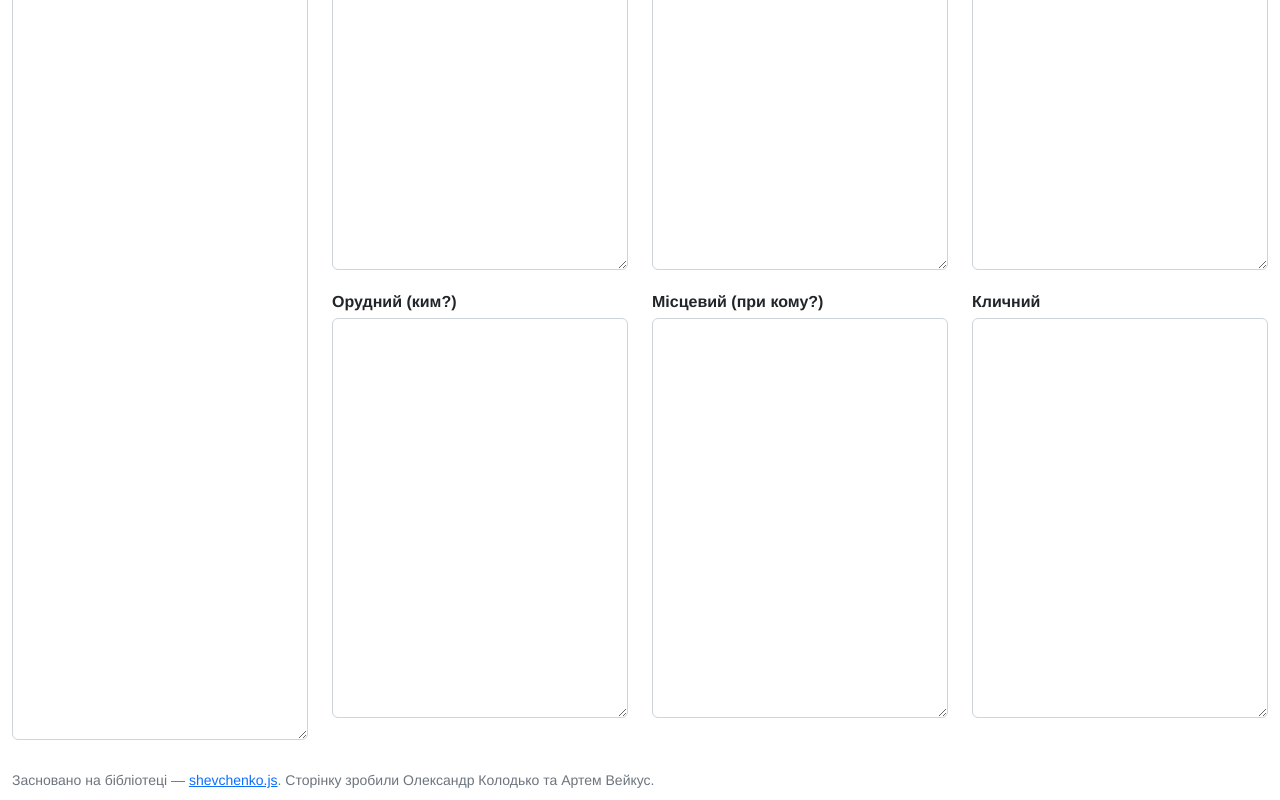
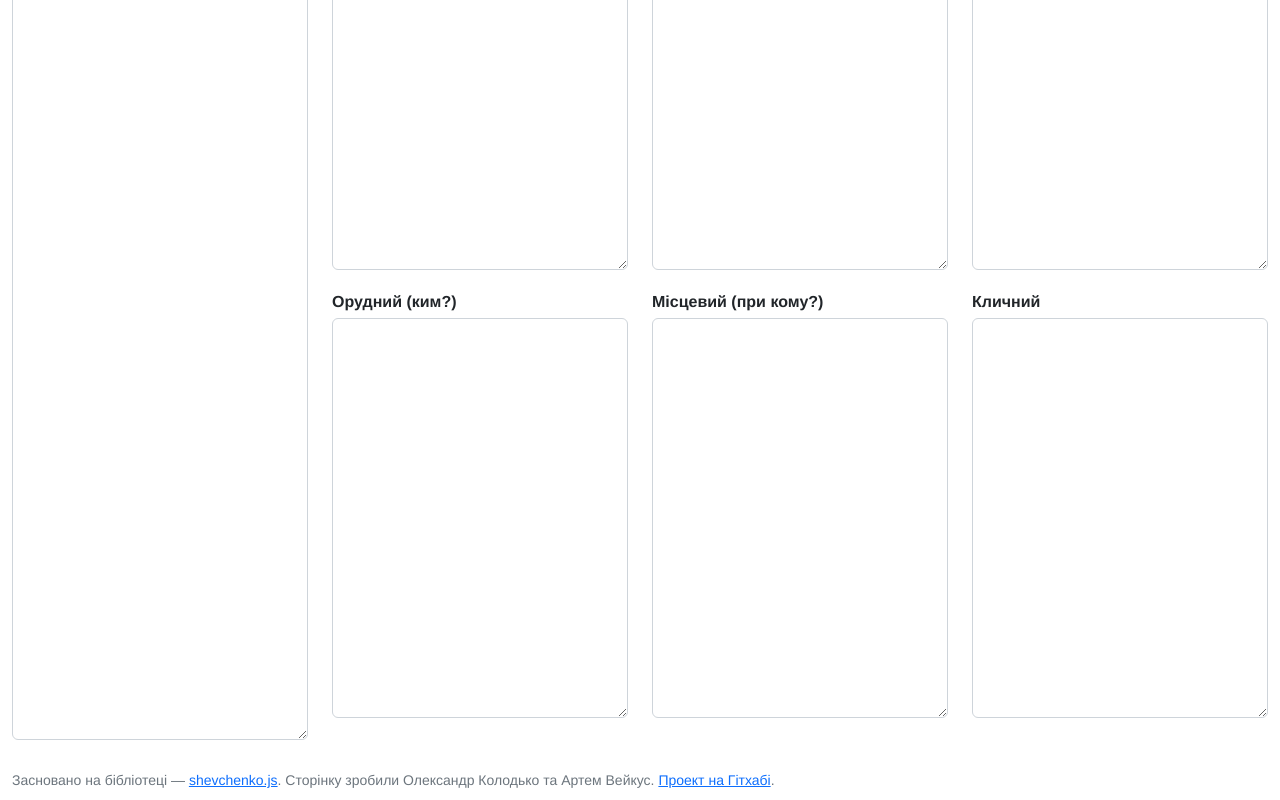
Before and after one commit to agentyzmin/pib, a plain HTML site: page app/all/index.html in a window 1280 px wide. Shown: the part 304-1104 px from the top of the page. Drawn offline with nearby package versions, Linux system fonts and the light colour scheme; a script that the page names is missing; a web font is replaced by a local one.

Commit message:
upd footer at /all: add gh link

```diff
--- a/app/all/index.html
+++ b/app/all/index.html
@@ -135,7 +135,7 @@ textarea {
 
 <footer class="footer mt-auto py-2">
   <div class="container-fluid">
-    <span class="text-muted small">Засновано на бібліотеці — <a href="https://shevchenko-js.tooleks.com/#usage-example" target="_blank">shevchenko.js</a>. Сторінку зробили Олександр Колодько та Артем Вейкус.</span>
+    <span class="text-muted small">Засновано на бібліотеці — <a href="https://shevchenko-js.tooleks.com/#usage-example" target="_blank">shevchenko.js</a>. Сторінку зробили Олександр Колодько та Артем Вейкус. <a href="https://github.com/agentyzmin/pib">Проект на Гітхабі</a>.</span>
   </div>
 </footer>
 
```
